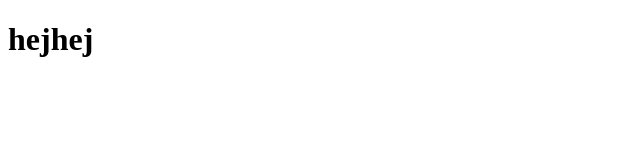
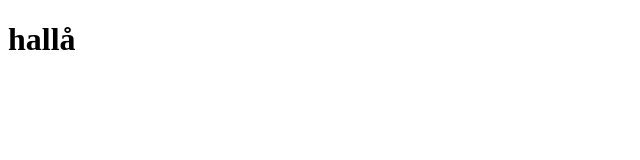
Before and after one commit to jlyngfelt/Test-yrgo, a plain HTML site: page index.html in a window 1280 px wide. Shown: the full height of the page, 0-640 px from the left. Drawn offline with Linux system fonts and the light colour scheme.

Commit message:
change h1

```diff
--- a/index.html
+++ b/index.html
@@ -6,7 +6,7 @@
     <title> hejhejhej</title>
 </head>
 <body>
-    <h1>hejhej</h1>
+    <h1>hallå</h1>
 
 </body>
 </html>
```
